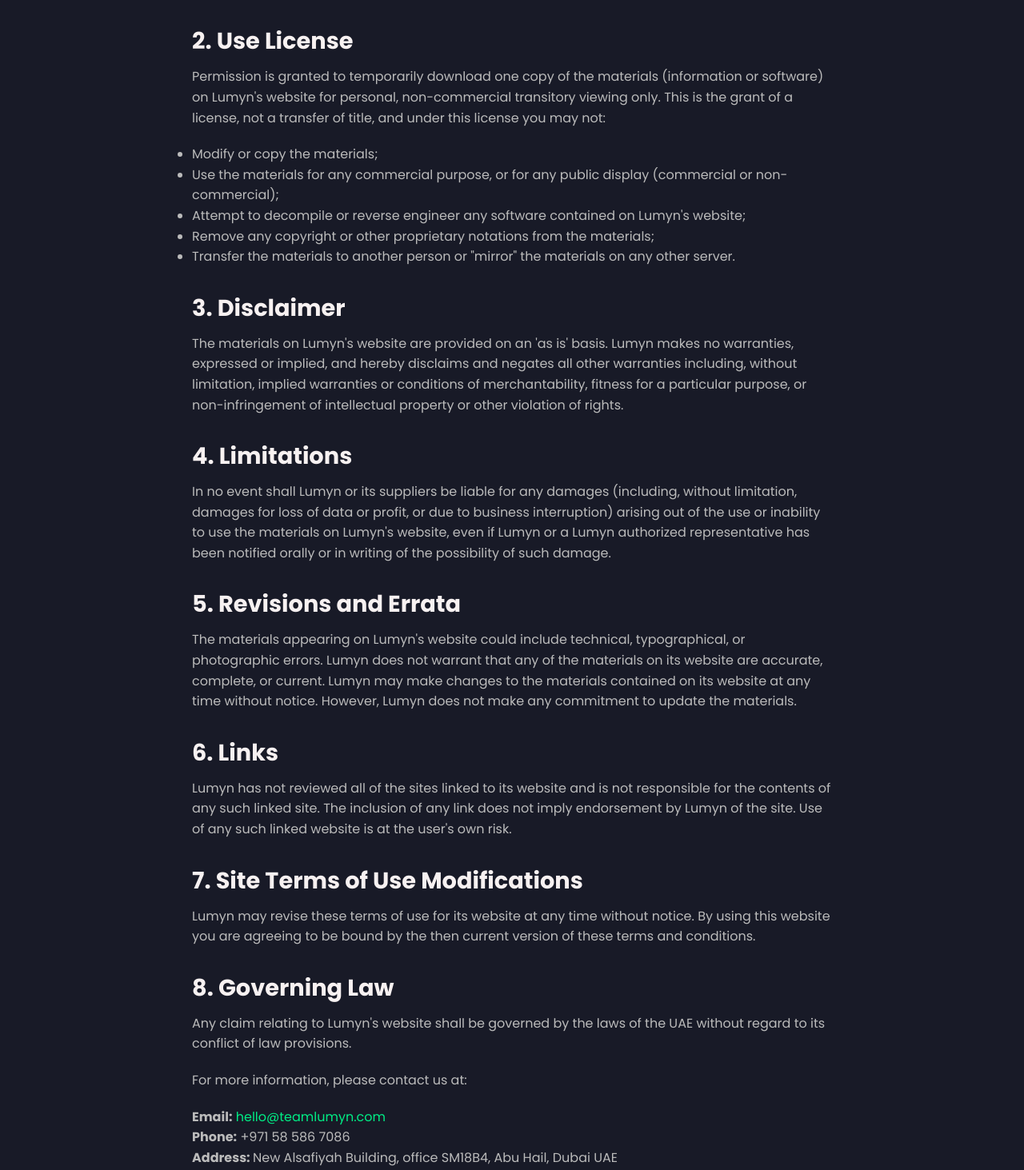
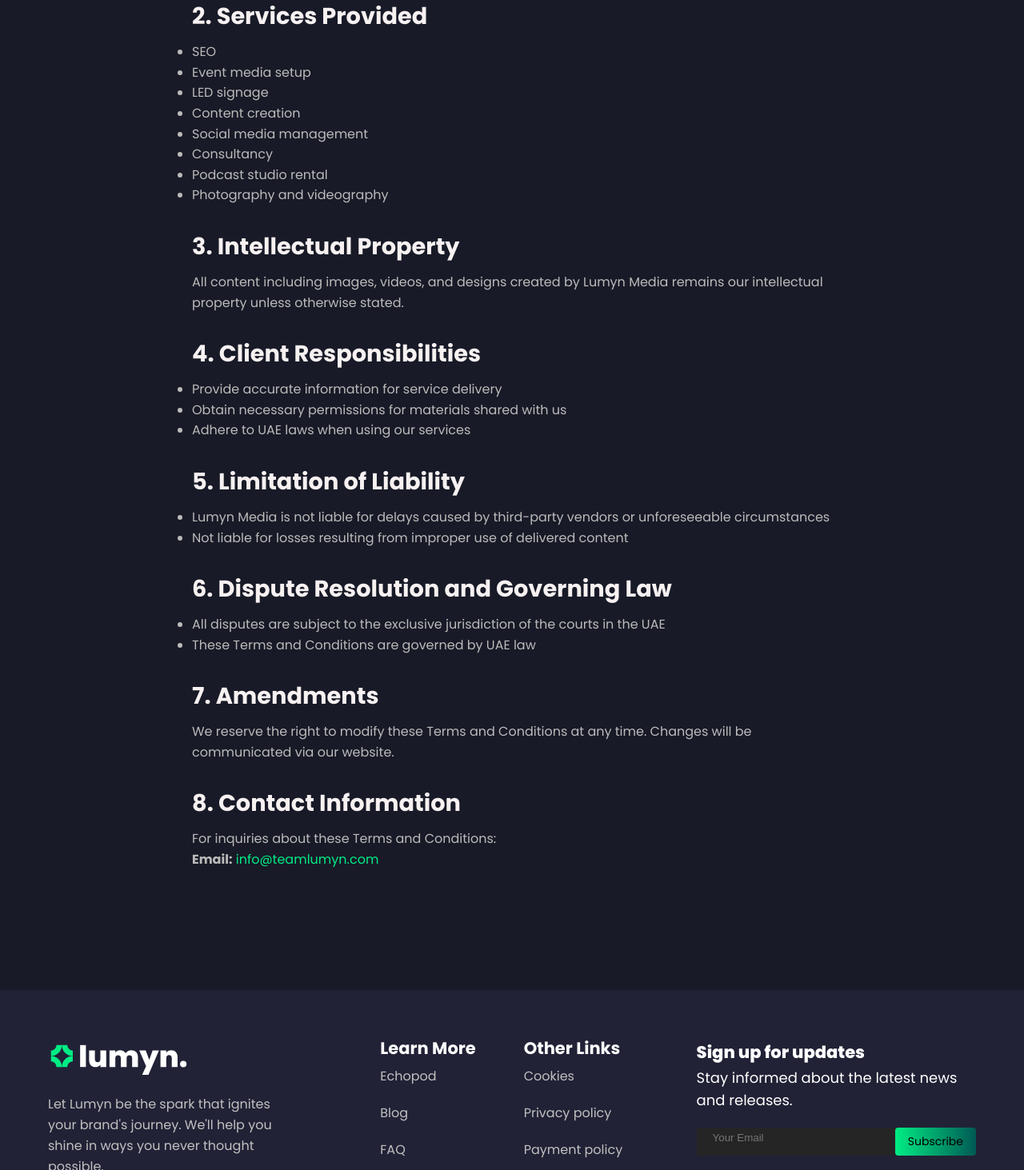
Before and after one commit to vishnutk41/team-lumyn, a Next.js app: page /terms_conditions in a window 1280 px wide. Shown: the part 487-1950 px from the top of the page at 80% size. Built offline with nearby package versions, Linux system fonts and the light colour scheme.

Commit message:
privacy policy updated

```diff
--- a/src/pages/terms_conditions.tsx
+++ b/src/pages/terms_conditions.tsx
@@ -18,47 +18,53 @@
                     </div>
                     <div className="content_section">
                         <div className="container">
-                            <h1 className="title">Terms and Conditions</h1>
-                            <p>Welcome to <strong>Lumyn</strong>. By accessing or using our website, you agree to comply with and be bound by the following terms and conditions. Please review these terms carefully.</p>
+                        <h1 className="title" style={{marginTop: "40px"}}>Terms and Conditions</h1>
 
 <h2>1. Acceptance of Terms</h2>
-                            <p>By accessing our website, you agree to these terms and conditions, all applicable laws and regulations, and agree that you are responsible for compliance with any applicable local laws.</p>
+<p>By using Lumyn Media's website and services, you agree to these Terms and Conditions. If you disagree, please refrain from using our services.</p>
 
-                            <h2>2. Use License</h2>
-                            <p>Permission is granted to temporarily download one copy of the materials (information or software) on Lumyn's website for personal, non-commercial transitory viewing only. This is the grant of a license, not a transfer of title, and under this license you may not:</p>
+<h2>2. Services Provided</h2>
 <ul>
-                                <li>Modify or copy the materials;</li>
-                                <li>Use the materials for any commercial purpose, or for any public display (commercial or non-commercial);</li>
-                                <li>Attempt to decompile or reverse engineer any software contained on Lumyn's website;</li>
-                                <li>Remove any copyright or other proprietary notations from the materials;</li>
-                                <li>Transfer the materials to another person or "mirror" the materials on any other server.</li>
+    <li>SEO</li>
+    <li>Event media setup</li>
+    <li>LED signage</li>
+    <li>Content creation</li>
+    <li>Social media management</li>
+    <li>Consultancy</li>
+    <li>Podcast studio rental</li>
+    <li>Photography and videography</li>
 </ul>
 
-                            <h2>3. Disclaimer</h2>
-                            <p>The materials on Lumyn's website are provided on an 'as is' basis. Lumyn makes no warranties, expressed or implied, and hereby disclaims and negates all other warranties including, without limitation, implied warranties or conditions of merchantability, fitness for a particular purpose, or non-infringement of intellectual property or other violation of rights.</p>
+<h2>3. Intellectual Property</h2>
+<p>All content including images, videos, and designs created by Lumyn Media remains our intellectual property unless otherwise stated.</p>
 
-                            <h2>4. Limitations</h2>
-                            <p>In no event shall Lumyn or its suppliers be liable for any damages (including, without limitation, damages for loss of data or profit, or due to business interruption) arising out of the use or inability to use the materials on Lumyn's website, even if Lumyn or a Lumyn authorized representative has been notified orally or in writing of the possibility of such damage.</p>
+<h2>4. Client Responsibilities</h2>
+<ul>
+    <li>Provide accurate information for service delivery</li>
+    <li>Obtain necessary permissions for materials shared with us</li>
+    <li>Adhere to UAE laws when using our services</li>
+</ul>
 
-                            <h2>5. Revisions and Errata</h2>
-                            <p>The materials appearing on Lumyn's website could include technical, typographical, or photographic errors. Lumyn does not warrant that any of the materials on its website are accurate, complete, or current. Lumyn may make changes to the materials contained on its website at any time without notice. However, Lumyn does not make any commitment to update the materials.</p>
+<h2>5. Limitation of Liability</h2>
+<ul>
+    <li>Lumyn Media is not liable for delays caused by third-party vendors or unforeseeable circumstances</li>
+    <li>Not liable for losses resulting from improper use of delivered content</li>
+</ul>
 
-                            <h2>6. Links</h2>
-                            <p>Lumyn has not reviewed all of the sites linked to its website and is not responsible for the contents of any such linked site. The inclusion of any link does not imply endorsement by Lumyn of the site. Use of any such linked website is at the user's own risk.</p>
+<h2>6. Dispute Resolution and Governing Law</h2>
+<ul>
+    <li>All disputes are subject to the exclusive jurisdiction of the courts in the UAE</li>
+    <li>These Terms and Conditions are governed by UAE law</li>
+</ul>
 
-                            <h2>7. Site Terms of Use Modifications</h2>
-                            <p>Lumyn may revise these terms of use for its website at any time without notice. By using this website you are agreeing to be bound by the then current version of these terms and conditions.</p>
+<h2>7. Amendments</h2>
+<p>We reserve the right to modify these Terms and Conditions at any time. Changes will be communicated via our website.</p>
 
-                            <h2>8. Governing Law</h2>
-                            <p>Any claim relating to Lumyn's website shall be governed by the laws of the UAE without regard to its conflict of law provisions.</p>
-
-                            <p>For more information, please contact us at:</p>
+<h2>8. Contact Information</h2>
 <p>
-                                <strong>Email:</strong> <a href="mailto:hello@teamlumyn.com" style={{ color: "#00ed85", textDecoration: 'none' }}>hello@teamlumyn.com</a>
+    For inquiries about these Terms and Conditions:
     <br />
-                                <strong>Phone:</strong> +971 58 586 7086
-                                <br />
-                                <strong>Address: </strong> New Alsafiyah Building,  office SM18B4, Abu Hail, Dubai UAE
+    <strong>Email:</strong> <a href="mailto:info@teamlumyn.com" style={{ color: "#00ed85", textDecoration: "none" }}>info@teamlumyn.com</a>
 </p>
                         </div>
                     </div>
```
Also changed, not shown: src/pages/payment_policy.tsx (+21 -45 lines), src/pages/privacy_policy.tsx (+45 -37 lines), 1 other file (tests, documents, lock files or other folders). Lines whose indentation alone changed are shown as unchanged.
